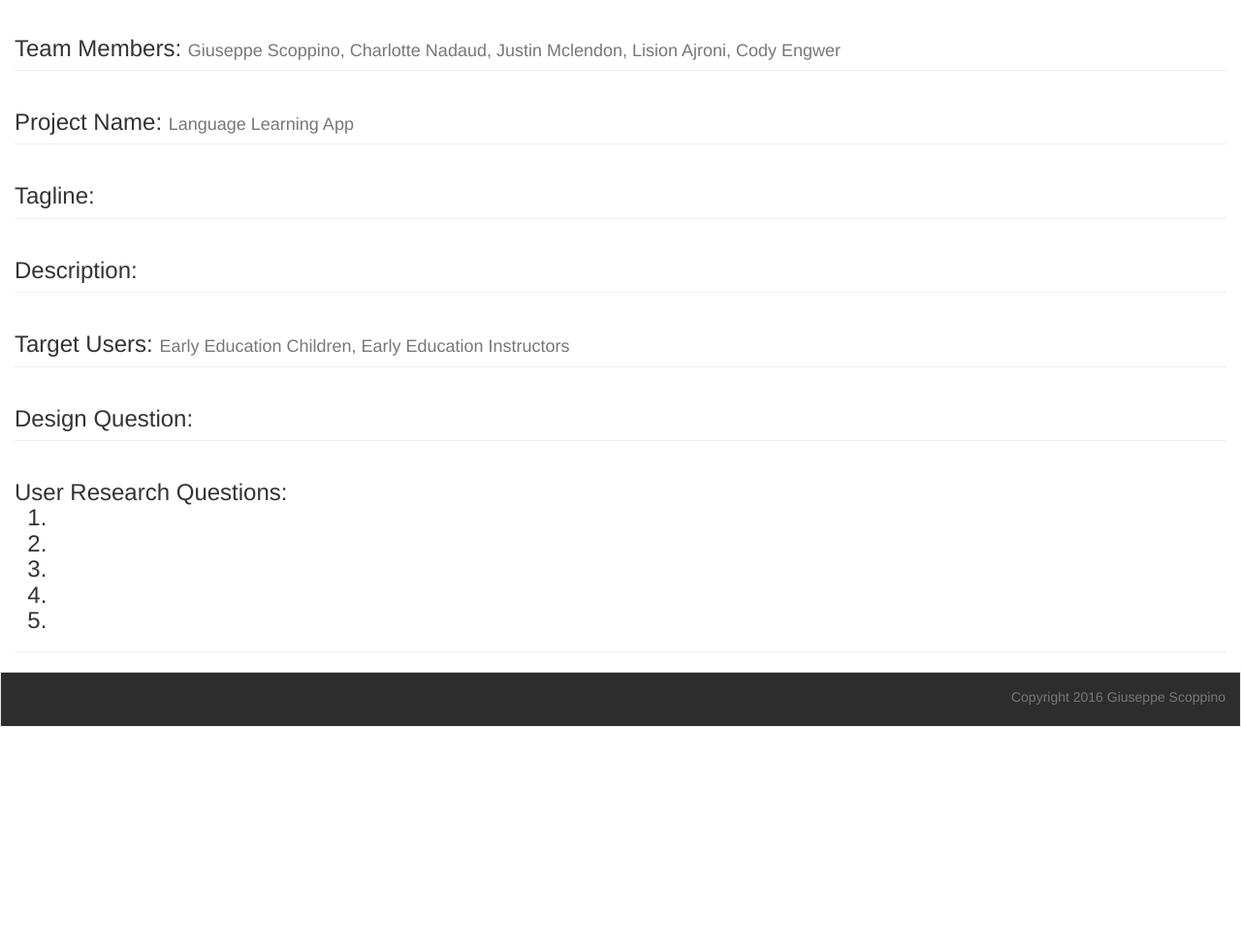
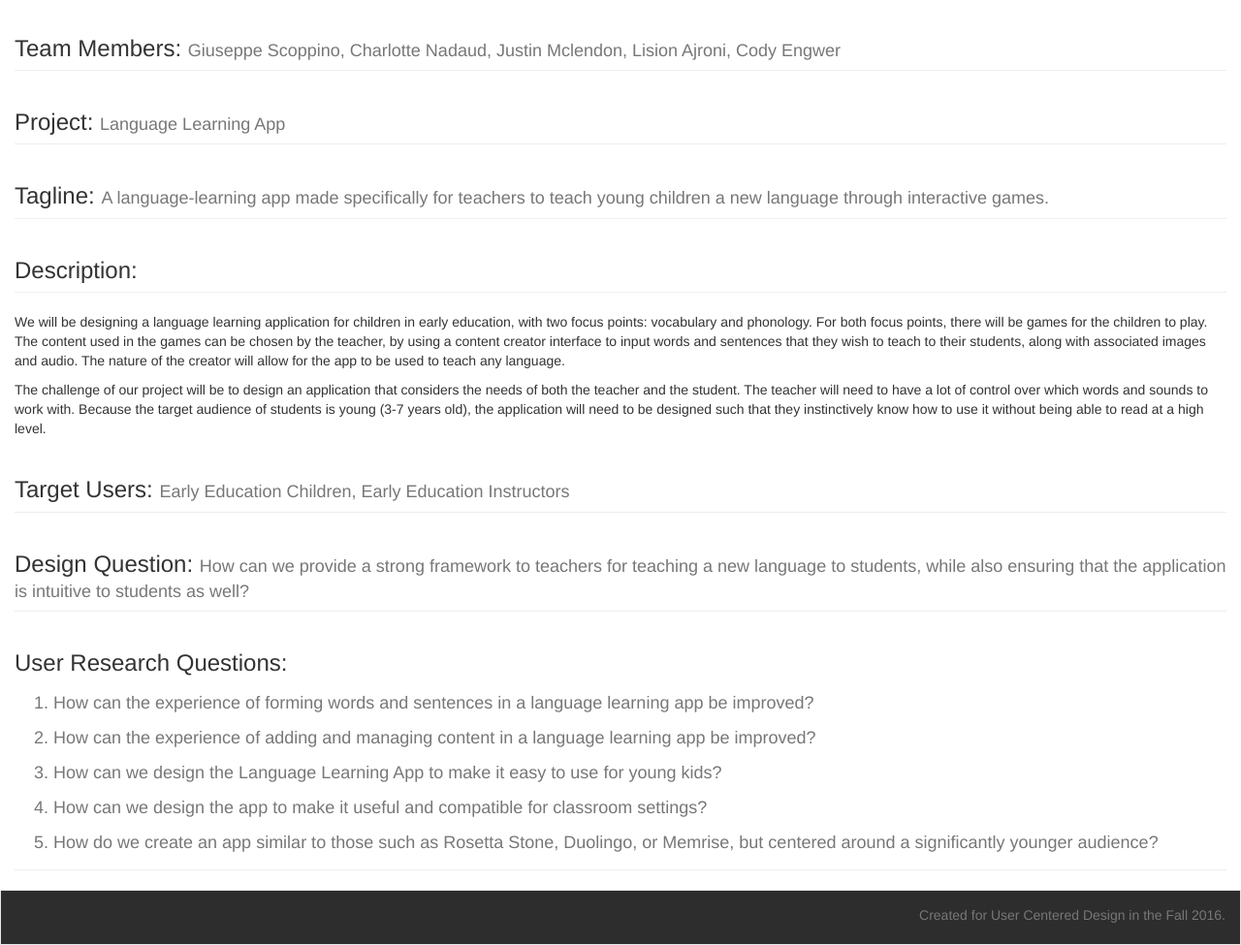
Before and after one commit to gscoppino/ucdlanguagelearning-website, a website: page overview.html in a window 1280 px wide. Shown: the part 361-1336 px from the top of the page at 97% size. Before the commit the page ends 1111 px from the top, so only its background shows below. Drawn offline with nearby package versions, Linux system fonts and the light colour scheme.

Commit message:
Update site for deliverable 1.

```diff
--- a/overview.html
+++ b/overview.html
@@ -23,9 +23,10 @@
                     <div class="collapse navbar-collapse" id="bs-example-navbar-collapse-1">
                     <ul class="nav navbar-nav">
                         <li class="active"><a href="overview.html">Overview</a></li>
-                        <li><a href="about.html">About Us</a></li>
+                        <!--<li><a href="about.html">About Us</a></li>-->
                         <li><a href="contact.html">Contact</a></li>
                     </ul>
+                    <!--
                     <ul class="nav navbar-nav navbar-right">
                         <li class="dropdown">
                         <a href="#" class="dropdown-toggle" data-toggle="dropdown" role="button" aria-haspopup="true" aria-expanded="false">Menu <span class="caret"></span></a>
@@ -33,6 +34,7 @@
                         </ul>
                         </li>
                     </ul>
+                    -->
                     </div><!-- /.navbar-collapse -->
                 </div><!-- /.container-fluid -->
             </nav>
@@ -44,6 +46,7 @@
         </div>
         <div class="container-fluid project-overview">
             <h3 class="page-header">Team: <small>Group 8</small></h3>
+
             <h3 class="page-header">Team Members:
                 <small>
                     Giuseppe Scoppino,
@@ -53,31 +56,55 @@
                     Cody Engwer
                 </small>
             </h3>
-            <h3 class="page-header">Project Name: <small>Language Learning App</small></h3>
-            <h3 class="page-header">Tagline: </h3>
-            <h3 class="page-header">Description: </h3>
+
+            <h3 class="page-header">Project: <small>Language Learning App</small></h3>
+
+            <h3 class="page-header">Tagline:
+                <small>A language-learning app made specifically for teachers to teach young children
+                a new language through interactive games.</small>
+            </h3>
+
+            <h3 class="page-header">Description:</h3>
+            <p>We will be designing a language learning application for children in early education,
+            with two focus points: vocabulary and phonology. For both focus points, there will be
+            games for the children to play. The content used in the games can be chosen by the teacher,
+            by using a content creator interface to input words and sentences that they wish to teach to
+            their students, along with associated images and audio. The nature of the creator will allow
+            for the app to be used to teach any language.</p>
+            <p>The challenge of our project will be to design an application that considers the needs of both
+            the teacher and the student. The teacher will need to have a lot of control over which words
+            and sounds to work with. Because the target audience of students is young (3-7 years old),
+            the application will need to be designed such that they instinctively know how to use it without
+            being able to read at a high level.</p>
+
             <h3 class="page-header">Target Users:
                 <small>
                     Early Education Children,
                     Early Education Instructors
                 </small>
             </h3>
-            <h3 class="page-header">Design Question: </h3>
+
+            <h3 class="page-header">Design Question:
+                <small>How can we provide a strong framework to teachers for teaching a new language to students,
+                while also ensuring that the application is intuitive to students as well?</small>
+            </h3>
+
             <h3 class="page-header">User Research Questions:
-                <ol>
-                    <li></li>
-                    <li></li>
-                    <li></li>
-                    <li></li>
-                    <li></li>
-                </ol>
+                <small><ol>
+                    <br /><li>How can the experience of forming words and sentences in a language learning app be improved?</li>
+                    <br /><li>How can the experience of adding and managing content in a language learning app be improved?</li>
+                    <br /><li>How can we design the Language Learning App to make it easy to use for young kids?</li>
+                    <br /><li>How can we design the app to make it useful and compatible for classroom settings?</li>
+                    <br /><li>How do we create an app similar to those such as Rosetta Stone, Duolingo, or Memrise,
+                    but centered around a significantly younger audience?</li>
+                </ol></small>
             </h3>
         </div>
         <footer>
             <nav class="navbar navbar-default">
                 <div class="container-fluid">
                     <ul class="nav navbar-nav navbar-right">
-                        <li><a>Copyright 2016 Giuseppe Scoppino</a></li>
+                        <li><a>Created for User Centered Design in the Fall 2016.</a></li>
                     </ul>
                 </div>
             </nav>
```
Also changed, not shown: about.html (+1 -1 lines), contact.html (+9 -7 lines), index.html (+4 -2 lines).
